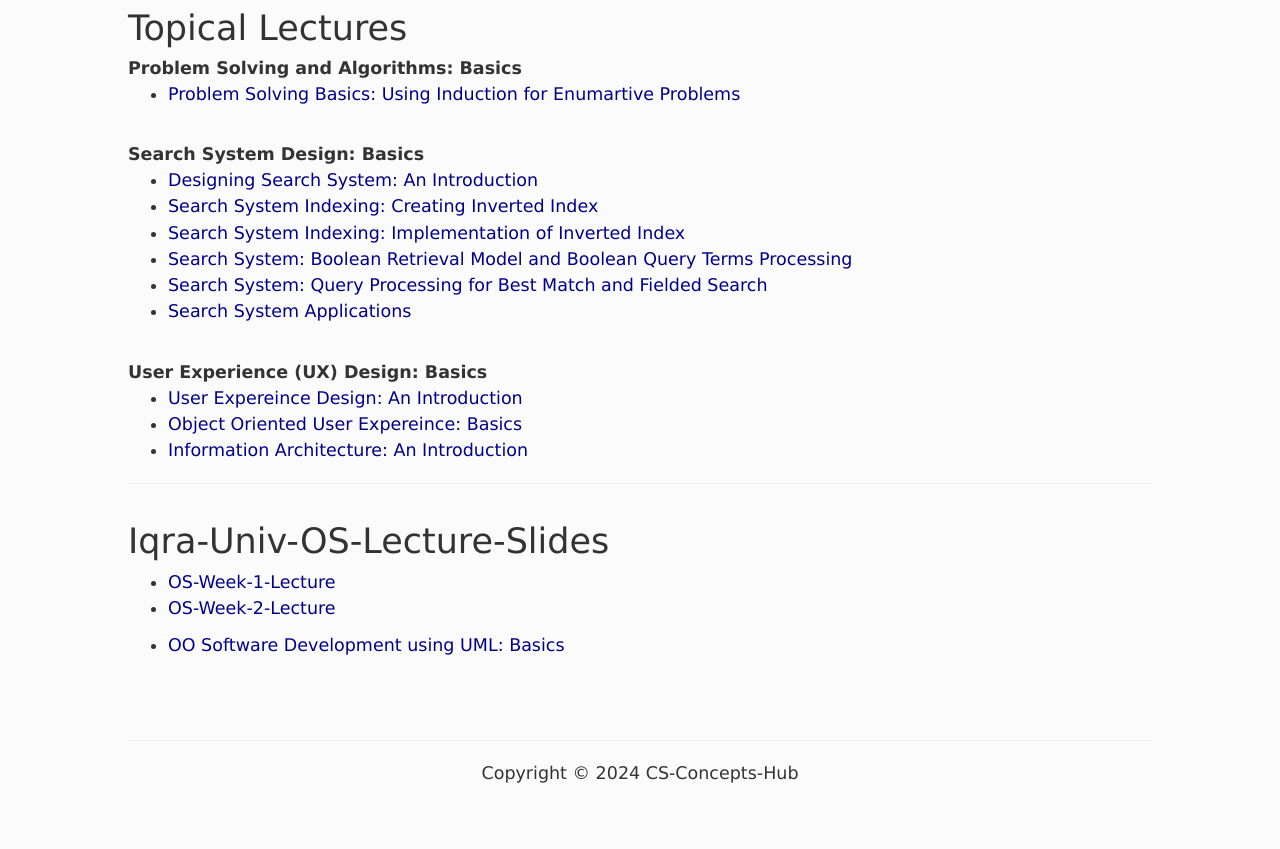
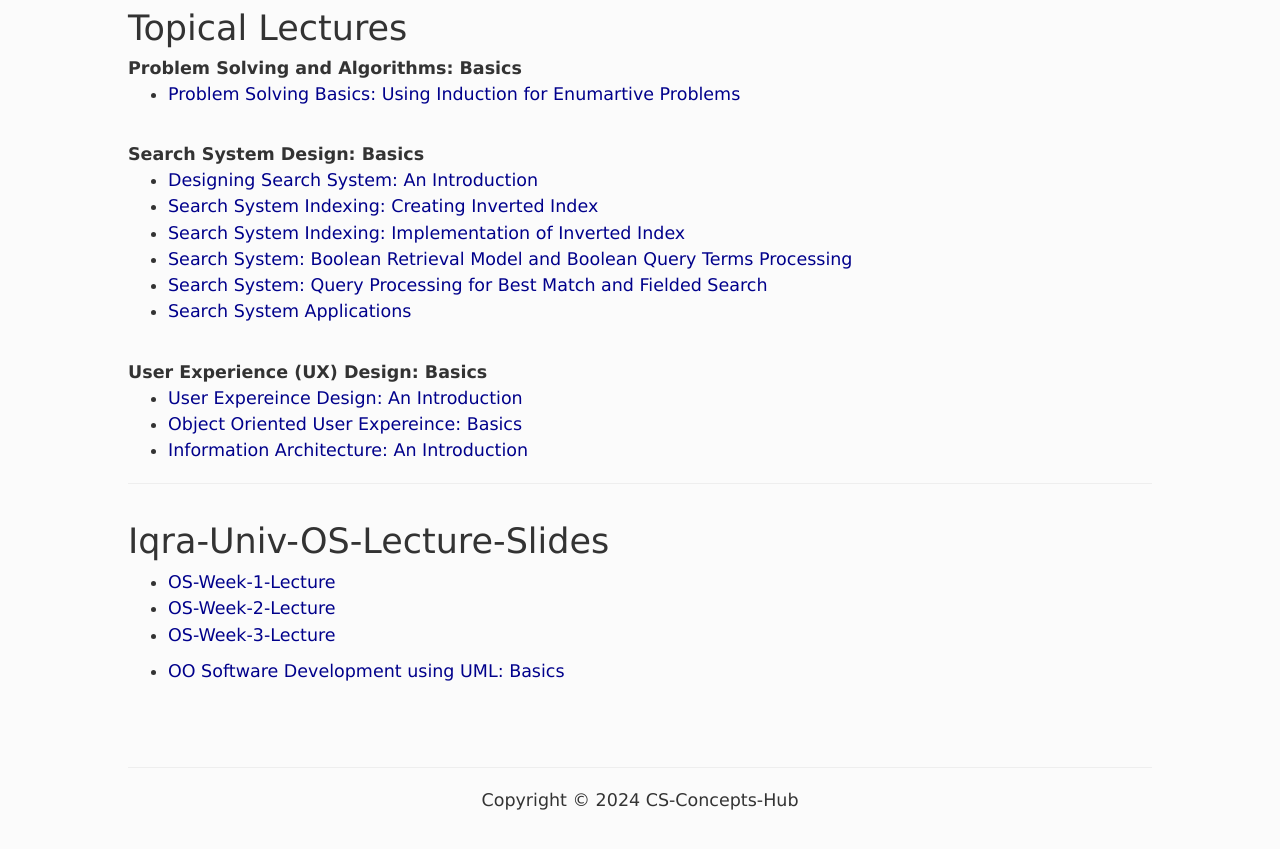
Before and after one commit to CS-Concepts-hub/CS-Concepts-hub, a Jekyll site: the page built from index.html, in a window 1280 px wide and 900 px high, scrolled down 687 px. Shown: the top 849 px of the window. Built offline with Jekyll 4.4.1, drawn with Linux system fonts in a browser that asks for light colours.

Commit message:
Update index.html

```diff
--- a/index.html
+++ b/index.html
@@ -55,6 +55,7 @@ weight: 0
 		<ul>
 			<li><a href="files/Iqra-OS-W1-F2024.pdf">OS-Week-1-Lecture</a></li>
 			<li><a href="files/Iqra-OS-W2-F2024-Sec-A.pdf">OS-Week-2-Lecture</a></li>
+			<li><a href="files/Iqra-OS-W3-F2024-Sec-A-Oct28.pdf">OS-Week-3-Lecture</a></li>
 			<!li><a href="#"></a></li>
 			<!li><a href="#"></a></li>
 			<!li><a href="#"></a></li>
```
